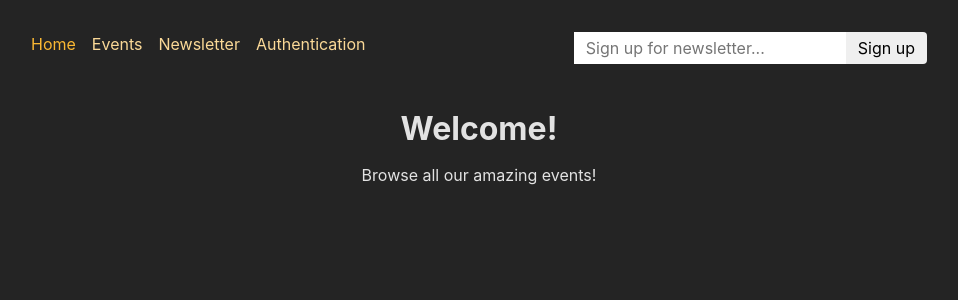
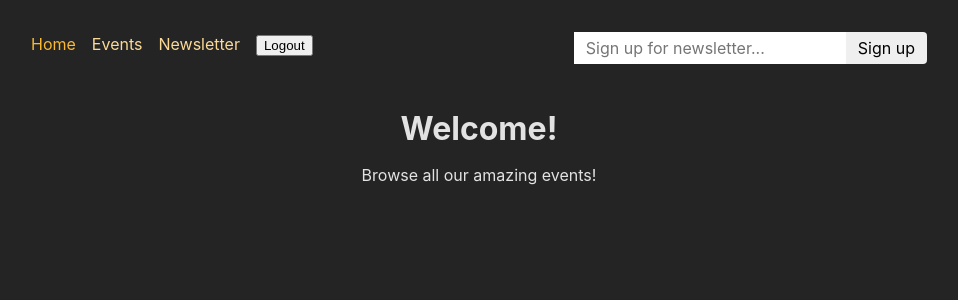
Before and after one commit to Yevhenii1987/react-advertising-multipage-app, a React (Create React App) app in the folder frontend/: page / in a window 1280 px wide. Shown: the top 300 px of the page, without its empty margins (161-1119 px from the left). Built offline with nearby package versions, Linux system fonts and the light colour scheme; sample sign-in values are in the browser's storage.

Commit message:
managing logout, updating UI due to token existance, adding route protection

```diff
--- a/frontend/src/App.js
+++ b/frontend/src/App.js
@@ -13,13 +13,19 @@
 import RootLayout from './pages/Root';
 import { action as manipulateEventAction } from './components/EventForm';
 import NewsletterPage, { action as newsletterAction } from './pages/Newsletter';
-import AuthenticationPage, { action as authAction } from './pages/Authentication';
+import AuthenticationPage, {
+  action as authAction,
+} from './pages/Authentication';
+import { action as logoutAction } from './pages/Logout';
+import { checkAuthLoader, tokenLoader } from './util/auth';
 
 const router = createBrowserRouter([
   {
     path: '/',
     element: <RootLayout />,
     errorElement: <ErrorPage />,
+    id: 'root',
+    loader: tokenLoader,
     children: [
       { index: true, element: <HomePage /> },
       {
@@ -45,6 +51,7 @@
                 path: 'edit',
                 element: <EditEventPage />,
                 action: manipulateEventAction,
+                loader: checkAuthLoader,
               },
             ],
           },
@@ -52,18 +59,23 @@
             path: 'new',
             element: <NewEventPage />,
             action: manipulateEventAction,
+            loader: checkAuthLoader,
           },
         ],
       },
       {
         path: 'auth',
         element: <AuthenticationPage />,
-        action: authAction
+        action: authAction,
       },
       {
         path: 'newsletter',
         element: <NewsletterPage />,
         action: newsletterAction,
+      },
+      {
+        path: 'logout',
+        action: logoutAction,
       },
     ],
   },
--- a/frontend/src/components/EventItem.js
+++ b/frontend/src/components/EventItem.js
@@ -1,8 +1,9 @@
-import { Link, useSubmit } from 'react-router-dom';
+import { Link, useRouteLoaderData, useSubmit } from 'react-router-dom';
 
 import classes from './EventItem.module.css';
 
 function EventItem({ event }) {
+  const token = useRouteLoaderData('root');
   const submit = useSubmit();
 
   function startDeleteHandler() {
@@ -19,10 +20,12 @@
       <h1>{event.title}</h1>
       <time>{event.date}</time>
       <p>{event.description}</p>
-      <menu className={classes.actions}>
-        <Link to="edit">Edit</Link>
-        <button onClick={startDeleteHandler}>Delete</button>
-      </menu>
+      {token && (
+        <menu className={classes.actions}>
+          <Link to="edit">Edit</Link>
+          <button onClick={startDeleteHandler}>Delete</button>
+        </menu>
+      )}
     </article>
   );
 }
--- a/frontend/src/components/EventsNavigation.js
+++ b/frontend/src/components/EventsNavigation.js
@@ -1,8 +1,10 @@
-import { NavLink } from 'react-router-dom';
+import { NavLink, useRouteLoaderData } from 'react-router-dom';
 
 import classes from './EventsNavigation.module.css';
 
 function EventsNavigation() {
+  const token = useRouteLoaderData('root');
+
   return (
     <header className={classes.header}>
       <nav>
@@ -18,6 +20,7 @@
               All Events
             </NavLink>
           </li>
+          {token && (
             <li>
               <NavLink
                 to="/events/new"
@@ -28,6 +31,7 @@
                 New Event
               </NavLink>
             </li>
+          )}
         </ul>
       </nav>
     </header>
--- a/frontend/src/components/MainNavigation.js
+++ b/frontend/src/components/MainNavigation.js
@@ -1,9 +1,11 @@
-import { NavLink } from 'react-router-dom';
+import { Form, NavLink, useRouteLoaderData } from 'react-router-dom';
 
 import classes from './MainNavigation.module.css';
 import NewsletterSignup from './NewsletterSignup';
 
 function MainNavigation() {
+  const token = useRouteLoaderData('root');
+
   return (
     <header className={classes.header}>
       <nav>
@@ -39,6 +41,7 @@
               Newsletter
             </NavLink>
           </li>
+          {!token && (
             <li>
               <NavLink
                 to="/auth?mode=login"
@@ -49,6 +52,14 @@
                 Authentication
               </NavLink>
             </li>
+          )}
+          {token && (
+            <li>
+              <Form action="/logout" method="post">
+                <button>Logout</button>
+              </Form>
+            </li>
+          )}
         </ul>
       </nav>
       <NewsletterSignup />
--- /dev/null
+++ b/frontend/src/pages/Logout.js
@@ -0,0 +1,6 @@
+import { redirect } from 'react-router-dom';
+
+export function action() {
+  localStorage.removeItem('token');
+  return redirect('/');
+}
--- a/frontend/src/util/auth.js
+++ b/frontend/src/util/auth.js
@@ -1,4 +1,18 @@
+import { redirect } from 'react-router-dom';
+
 export function getAuthToken() {
   const token = localStorage.getItem('token');
   return token;
 }
+
+export function tokenLoader() {
+  return getAuthToken();
+}
+
+export function checkAuthLoader() {
+  const token = getAuthToken();
+
+  if (!token) {
+    return redirect('/auth');
+  }
+}
```
Lines whose indentation alone changed are shown as unchanged.
